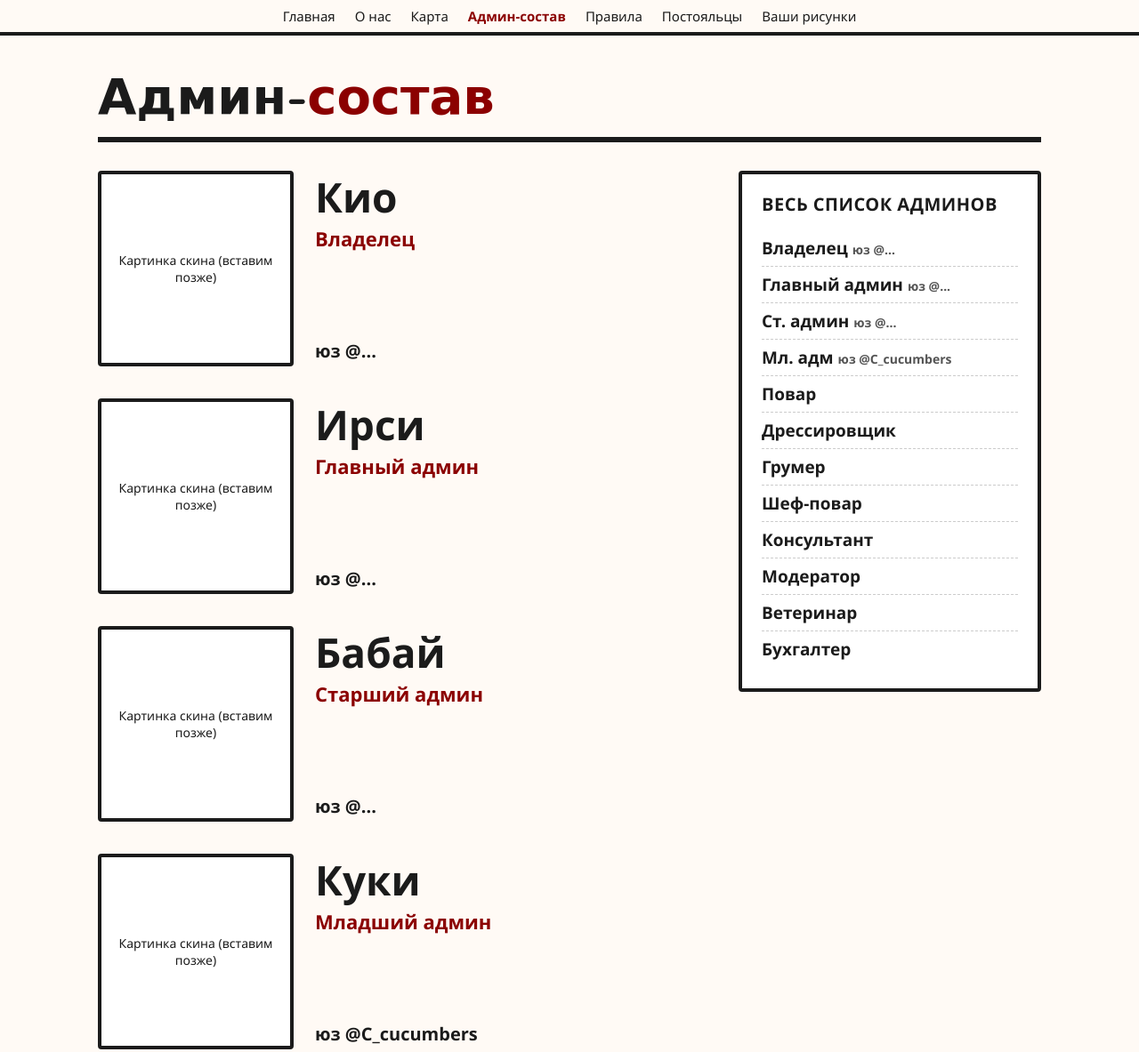
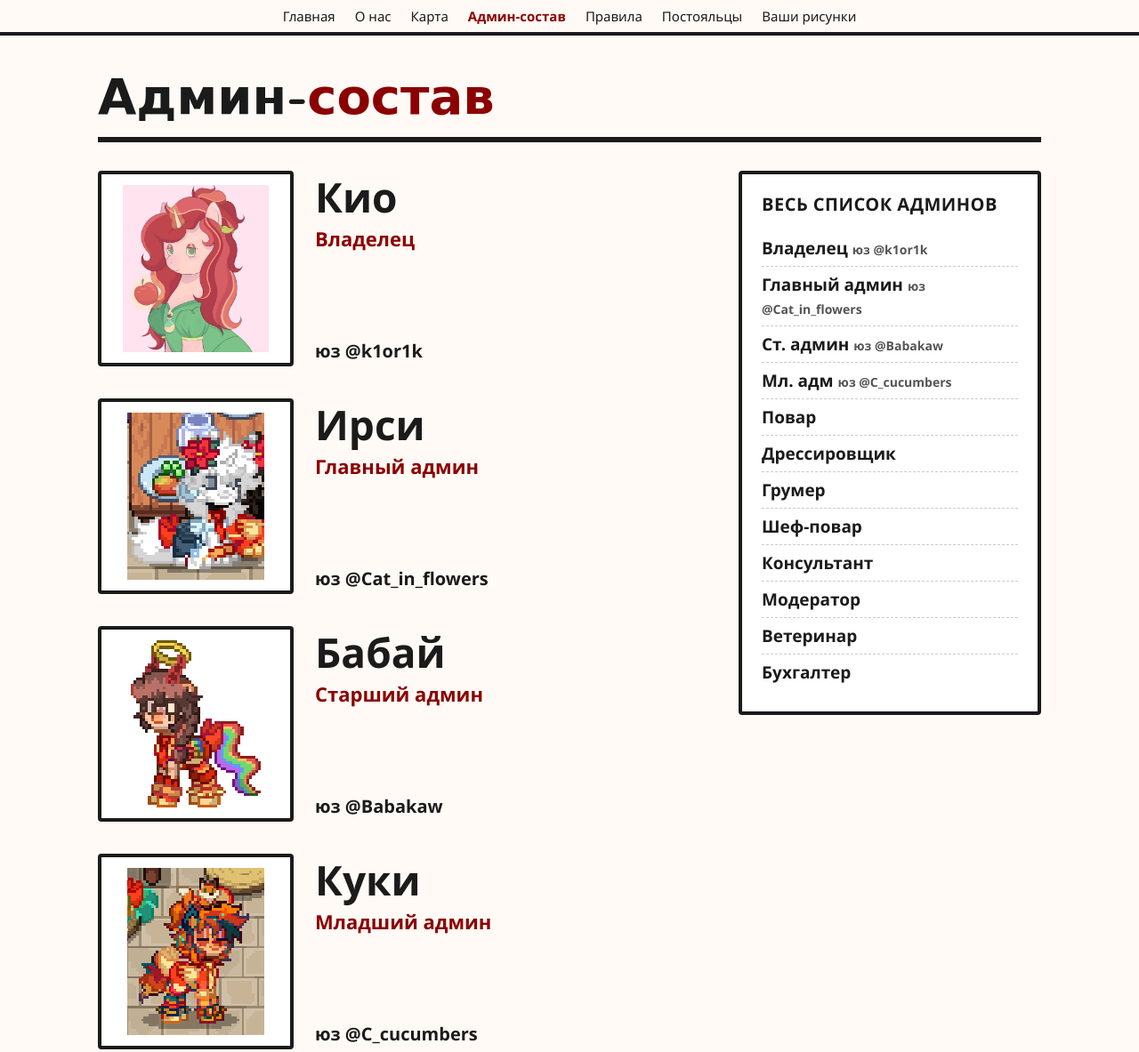
Before and after one commit to churazero/chura, a plain HTML site: page admins.html in a window 1280 px wide. Shown: the top 1183 px of the page at 89% size. Drawn offline with Linux system fonts and the light colour scheme.

Commit message:
admins.html

```diff
--- a/admins.html
+++ b/admins.html
@@ -109,40 +109,40 @@
            <div class="skin"><img src="skins/kio.png" alt="Кио"></div> -->
 
       <article class="card">
-        <div class="skin">Картинка скина (вставим позже)</div>
+        <div class="skin"><img src="kio.png" alt="Кио" style="image-rendering:auto"></div>
         <div class="info">
           <div>
             <div class="name">Кио</div>
             <div class="role">Владелец</div>
           </div>
-          <div class="tag">юз @...</div>
+          <div class="tag">юз @k1or1k</div>
         </div>
       </article>
 
       <article class="card">
-        <div class="skin">Картинка скина (вставим позже)</div>
+        <div class="skin"><img src="irsi.png" alt="Ирси"></div>
         <div class="info">
           <div>
             <div class="name">Ирси</div>
             <div class="role">Главный админ</div>
           </div>
-          <div class="tag">юз @...</div>
+          <div class="tag">юз @Cat_in_flowers</div>
         </div>
       </article>
 
       <article class="card">
-        <div class="skin">Картинка скина (вставим позже)</div>
+        <div class="skin"><img src="babai.png" alt="Бабай"></div>
         <div class="info">
           <div>
             <div class="name">Бабай</div>
             <div class="role">Старший админ</div>
           </div>
-          <div class="tag">юз @...</div>
+          <div class="tag">юз @Babakaw</div>
         </div>
       </article>
 
       <article class="card">
-        <div class="skin">Картинка скина (вставим позже)</div>
+        <div class="skin"><img src="kuki.png" alt="Куки"></div>
         <div class="info">
           <div>
             <div class="name">Куки</div>
@@ -158,9 +158,9 @@
     <aside class="all">
       <h2>Весь список админов</h2>
       <ul>
-        <li>Владелец <small>юз @...</small></li>
-        <li>Главный админ <small>юз @...</small></li>
-        <li>Ст. админ <small>юз @...</small></li>
+        <li>Владелец <small>юз @k1or1k</small></li>
+        <li>Главный админ <small>юз @Cat_in_flowers</small></li>
+        <li>Ст. админ <small>юз @Babakaw</small></li>
         <li>Мл. адм <small>юз @C_cucumbers</small></li>
         <li>Повар</li>
         <li>Дрессировщик</li>
```
